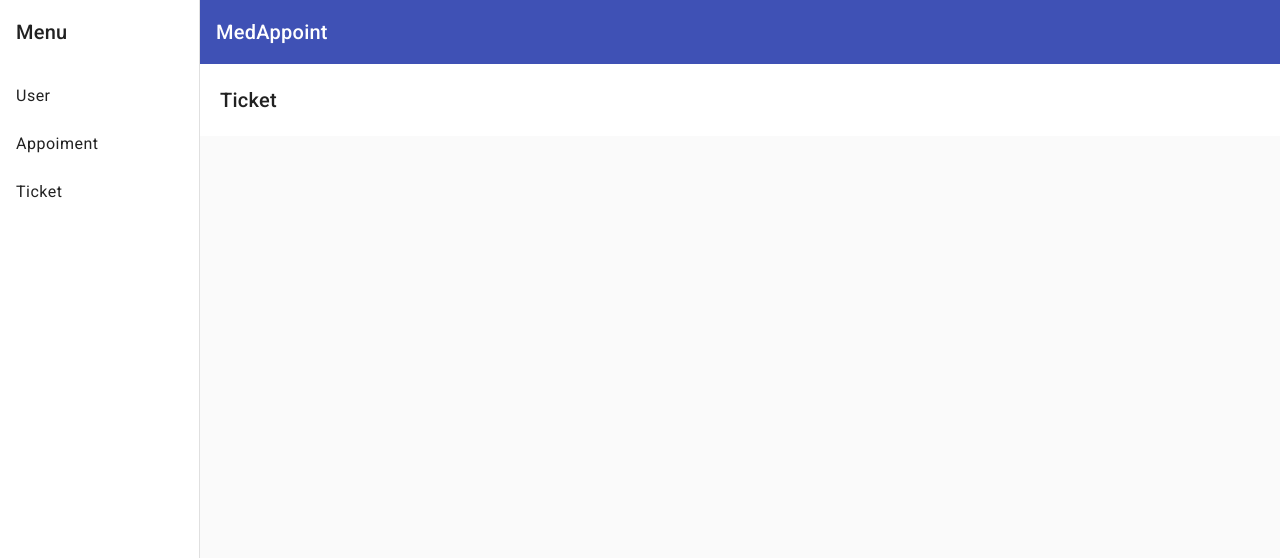
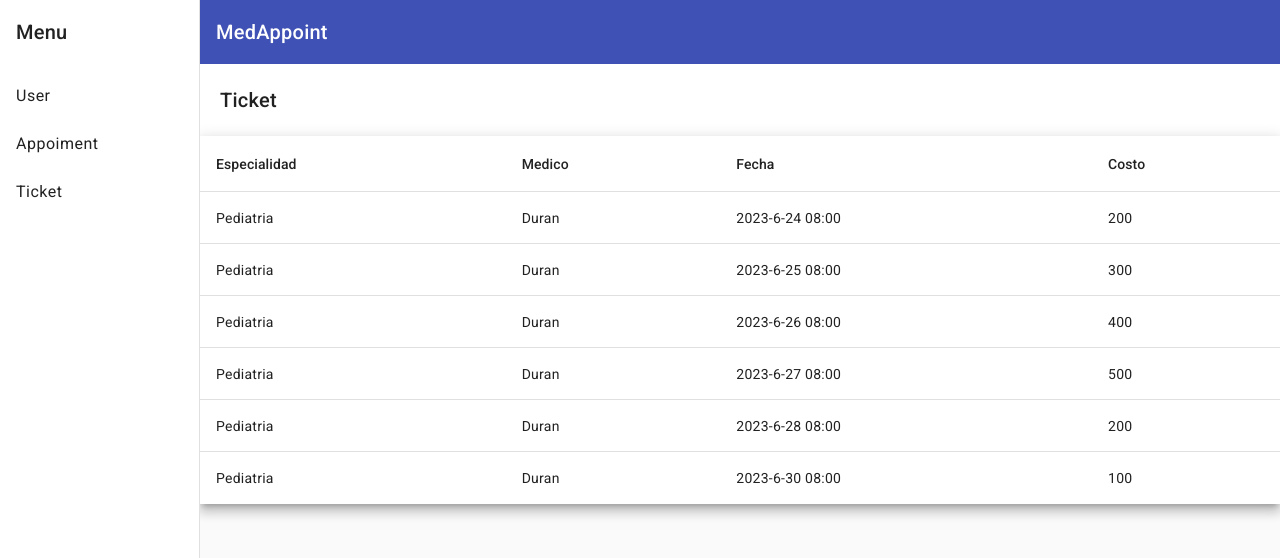
Before and after one commit to Denssed/MedAppoint, an Angular app: page /ticket in a window 1280 px wide. Shown: the top 558 px of the page. Built offline with nearby package versions, Linux system fonts and the light colour scheme.

Commit message:
add ticket table

```diff
--- a/material.module.ts
+++ b/material.module.ts
@@ -11,6 +11,7 @@ import { MatStepperModule } from '@angular/material/stepper';
 import { MatInputModule } from '@angular/material/input';
 import { MatCardModule } from '@angular/material/card';
 import { FormsModule } from '@angular/forms';
+import { MatTableModule } from '@angular/material/table';
 
 @NgModule({
   declarations: [],
@@ -25,7 +26,8 @@ import { FormsModule } from '@angular/forms';
     MatStepperModule,
     MatInputModule,
     MatCardModule,
-    FormsModule
+    FormsModule,
+    MatTableModule,
   ],
   imports: [CommonModule],
 })
--- a/src/app/Components/ticket/ticket.component.css
+++ b/src/app/Components/ticket/ticket.component.css
@@ -0,0 +1,3 @@
+table {
+  width: 100%;
+}
--- a/src/app/Components/ticket/ticket.component.html
+++ b/src/app/Components/ticket/ticket.component.html
@@ -1 +1,28 @@
 <app-nav-tab></app-nav-tab>
+<div>
+  <table mat-table [dataSource]="dataSource" class="mat-elevation-z8">
+
+    <ng-container matColumnDef="speciality">
+      <th mat-header-cell *matHeaderCellDef> Especialidad </th>
+      <td mat-cell *matCellDef="let element"> {{element.speciality}} </td>
+    </ng-container>
+
+    <ng-container matColumnDef="med">
+      <th mat-header-cell *matHeaderCellDef> Medico </th>
+      <td mat-cell *matCellDef="let element"> {{element.med}} </td>
+    </ng-container>
+
+    <ng-container matColumnDef="date">
+      <th mat-header-cell *matHeaderCellDef> Fecha </th>
+      <td mat-cell *matCellDef="let element"> {{element.date}} </td>
+    </ng-container>
+
+    <ng-container matColumnDef="costo">
+      <th mat-header-cell *matHeaderCellDef> Costo </th>
+      <td mat-cell *matCellDef="let element"> {{element.costo}} </td>
+    </ng-container>
+
+    <tr mat-header-row *matHeaderRowDef="displayedColumns"></tr>
+    <tr mat-row *matRowDef="let row; columns: displayedColumns;"></tr>
+  </table>
+</div>
--- a/src/app/Components/ticket/ticket.component.ts
+++ b/src/app/Components/ticket/ticket.component.ts
@@ -1,4 +1,43 @@
 import { Component } from '@angular/core';
+
+const ticktes = [
+  {
+    speciality: "Pediatria",
+    med: "Duran",
+    date: "2023-6-24 08:00",
+    costo: 200
+  },
+  {
+    speciality: "Pediatria",
+    med: "Duran",
+    date: "2023-6-25 08:00",
+    costo: 300
+  },
+  {
+    speciality: "Pediatria",
+    med: "Duran",
+    date: "2023-6-26 08:00",
+    costo: 400
+  },
+  {
+    speciality: "Pediatria",
+    med: "Duran",
+    date: "2023-6-27 08:00",
+    costo: 500
+  },
+  {
+    speciality: "Pediatria",
+    med: "Duran",
+    date: "2023-6-28 08:00",
+    costo: 200
+  },
+  {
+    speciality: "Pediatria",
+    med: "Duran",
+    date: "2023-6-30 08:00",
+    costo: 100
+  },
+]
 
 @Component({
   selector: 'app-ticket',
@@ -7,4 +46,7 @@ import { Component } from '@angular/core';
 })
 export class TicketComponent {
 
+  displayedColumns: string[] = ['speciality', 'med', 'date', 'costo'];
+  dataSource = ticktes;
+
 }
```
